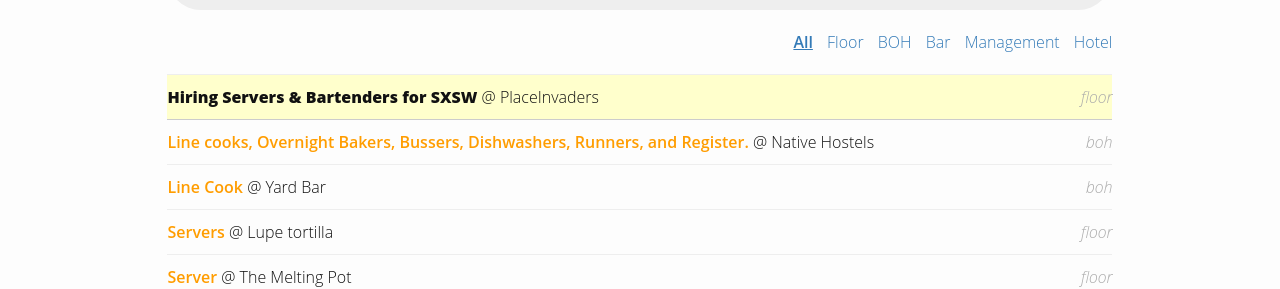
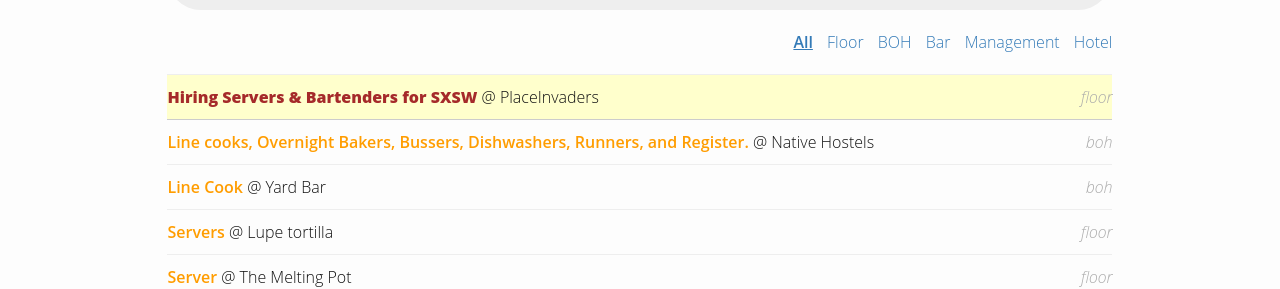
Before and after one commit to intheweedsjobs/intheweeds, a Jekyll site: the page built from index.html, in a window 1280 px wide. Shown: the part 488-777 px from the top of the page. Built offline with Jekyll 4.4.1, drawn with Linux system fonts in a browser that asks for light colours.

Commit message:
new highlighted text

```diff
--- a/css/custom.css
+++ b/css/custom.css
@@ -146,7 +146,7 @@
 }
 
 .highlighted a{
-  color:#111!important;
+  color:brown!important;
   font-weight:800!important;
 
 }
```
